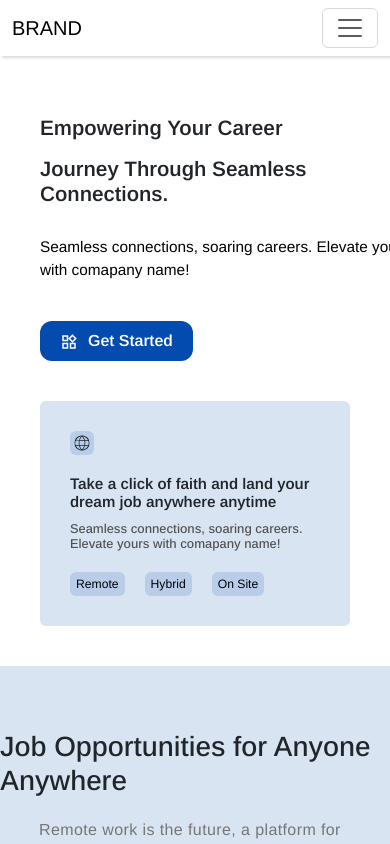
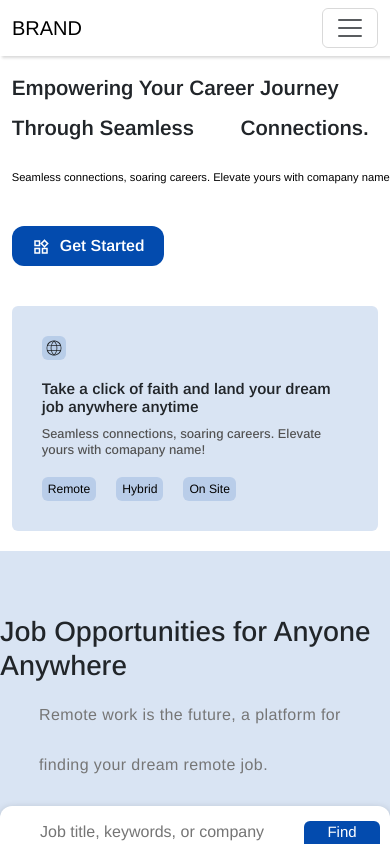
Before and after one commit to c4928315/project002, a React (Create React App) app: page / in a window 390 px wide. Shown: the top 844 px of the page. Built offline with nearby package versions, Linux system fonts and the light colour scheme; no server answers; some icons are missing.

Commit message:
on my way

```diff
--- a/src/Components/Hero/hero.css
+++ b/src/Components/Hero/hero.css
@@ -394,6 +394,10 @@
       display: none;
   }
 
+  .heroContainer{
+    padding: 5% 3%;
+  }
+
   .heroLeft{
     width: 100%;
   }
@@ -411,6 +415,10 @@
     flex-wrap: wrap;
   }
 
+  .heroMainP p{
+    font-size: 0.7em;
+  }
+
   .heroMainH h1{
     font-size: 1.3em;
   }
```
